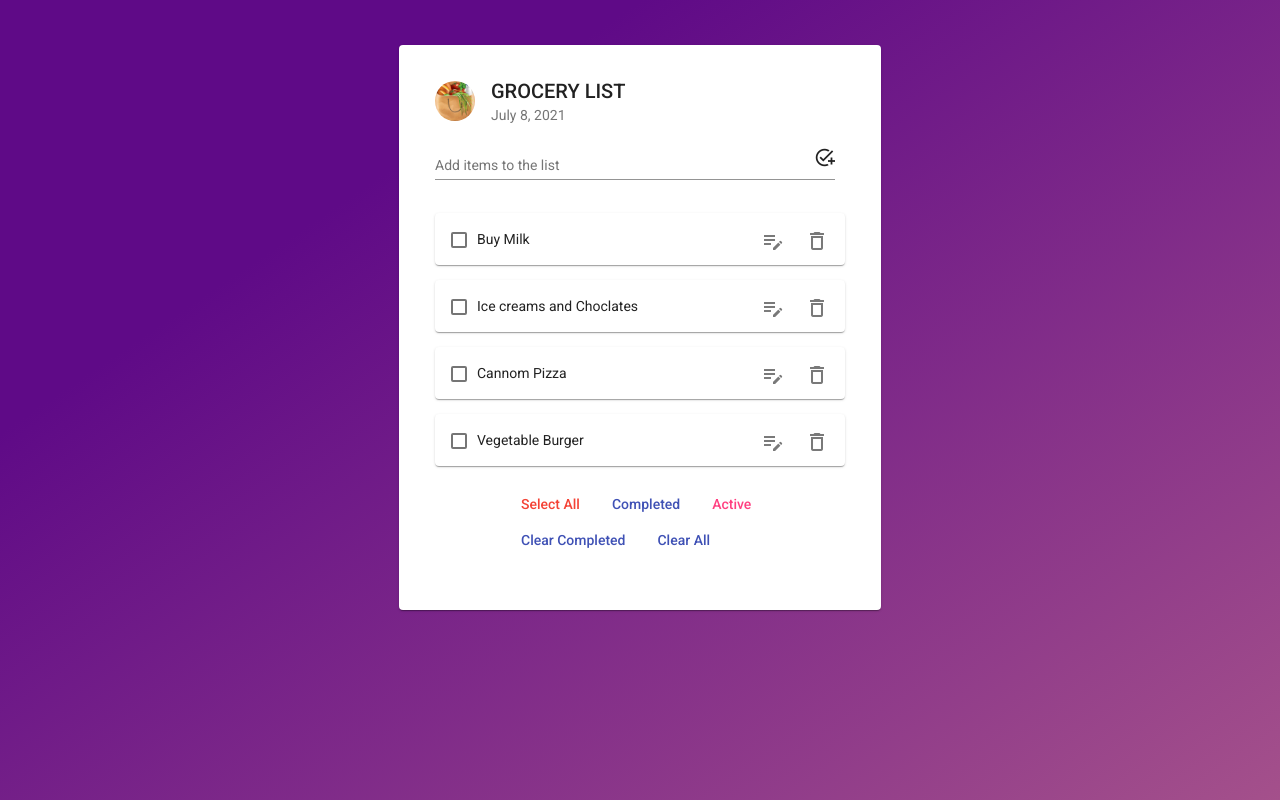
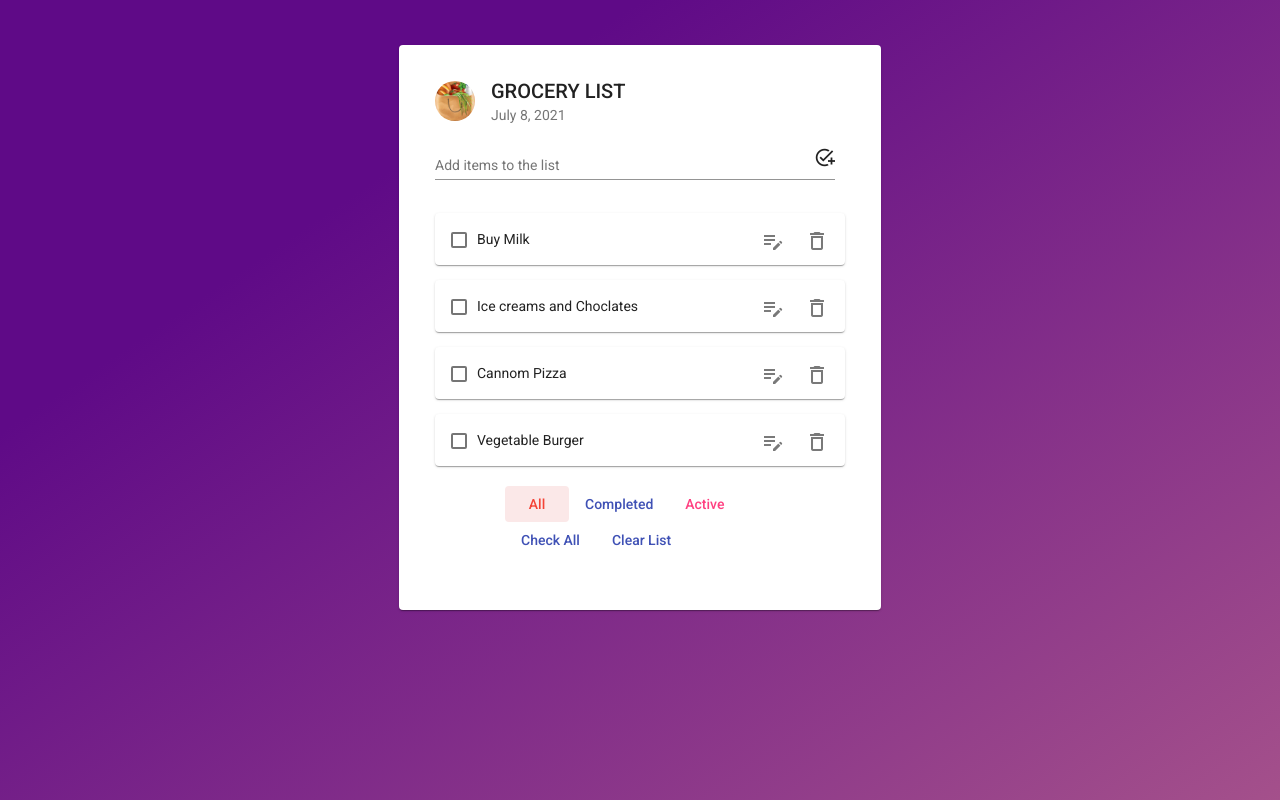
Before and after one commit to Rajthilakam/Angular-GroceryList, an Angular app: page / in a window 1280 px wide. Built offline with nearby package versions, Linux system fonts and the light colour scheme.

Commit message:
Click Functionality done

```diff
--- a/src/app/grocerylist/grocerylist.component.css
+++ b/src/app/grocerylist/grocerylist.component.css
@@ -85,3 +85,7 @@ mat-card:hover {
 .clear{
   padding-left:70px
 }
+
+.active{
+  background-color:#FBE8E8;
+}
--- a/src/app/grocerylist/grocerylist.component.html
+++ b/src/app/grocerylist/grocerylist.component.html
@@ -19,10 +19,10 @@
         </mat-form-field>
       </p>
 
-    <ng-container class="card-items" *ngFor = "let todo of todo">
+    <ng-container class="card-items" *ngFor = "let todo of todofilter()">
       <mat-card class="items">
         <span><mat-checkbox class="example-checkbox"  [(ngModel)] = "todo.completed" ></mat-checkbox></span>
-        <span *ngIf="!todo.edit; else editingTodo" [ngClass] = "{'completed':todo.completed}">{{todo.title}}</span>
+        <span *ngIf="!todo.edit; else editingTodo"  [ngClass] = "{'completed':todo.completed}">{{todo.title}}</span>
         <ng-template #editingTodo>
           <span><input type="text" #myinput [(ngModel)] = "todo.title" (blur) = "doneedit(todo)" (keyup.enter) = "doneedit(todo)" appAutofocus></span>
         </ng-template>
@@ -33,14 +33,16 @@
 
 
     <section>
+
       <div class="example-button-row">
-        <button mat-button color="warn" (click) = "selectall()">Select All</button>
-        <button mat-button color="primary">Completed</button>
-        <button mat-button color="accent">Active</button>
+        <button mat-button color="warn" [class.active]="filter == 'all'" (click) = "filter = 'all'">All</button>
+        <button mat-button color="primary" [class.active]="filter == 'completed'" (click) = "filter = 'completed'">Completed</button>
+        <button mat-button color="accent" [class.active]="filter == 'active'" (click) = "filter = 'active'">Active</button>
       </div>
+
       <div class="clear">
-        <button mat-button color="primary">Clear Completed</button>
-        <button mat-button color="primary" class="clearall">Clear All</button>
+        <button mat-button color="primary" class="clearall">Check All</button>
+        <button mat-button color="primary" class="clearall" [class.active]="filter == 'clear'" (click) = "filter = 'clear'" >Clear List</button>
       </div>
     </section>
 
--- a/src/app/grocerylist/grocerylist.component.ts
+++ b/src/app/grocerylist/grocerylist.component.ts
@@ -5,6 +5,7 @@ import { Itodolist } from '../itodolist';
 import { AutofocusDirective } from '../autofocus.directive';
 import {  ViewChild, ElementRef } from '@angular/core';
 import { FormControl,ReactiveFormsModule } from '@angular/forms';
+import { EventListenerFocusTrapInertStrategy } from '@angular/cdk/a11y';
 
 
 
@@ -20,6 +21,7 @@ export class GrocerylistComponent implements OnInit {
   todo:Itodolist[] = []
   todoitem:string = ''
   beforeedit:string = ''
+  filter:string = 'all'
 
 
 
@@ -87,9 +89,27 @@ export class GrocerylistComponent implements OnInit {
   }
 
   selectall():void {
+
     console.log("clicked")
-    this.todo.map(todo => ({completed:todo.completed,checked:true}))
+
+    //const target = event.target as HTMLInputElement
+    this.todo.forEach(todo => todo.completed = true)
+    console.log(this.todo)
+    console.log("After")
   }
 
+  todofilter():Itodolist[] {
+    if (this.filter === 'all') {
+      return this.todo;
+    } else if (this.filter === 'active') {
+      return this.todo.filter(todo => !todo.completed);
+    } else if (this.filter === 'completed') {
+      return this.todo.filter(todo => todo.completed);
+    } else if(this.filter === 'clear') {
+      return this.todo = []
+    }
+
+    return this.todo
+  }
 
 }
```
